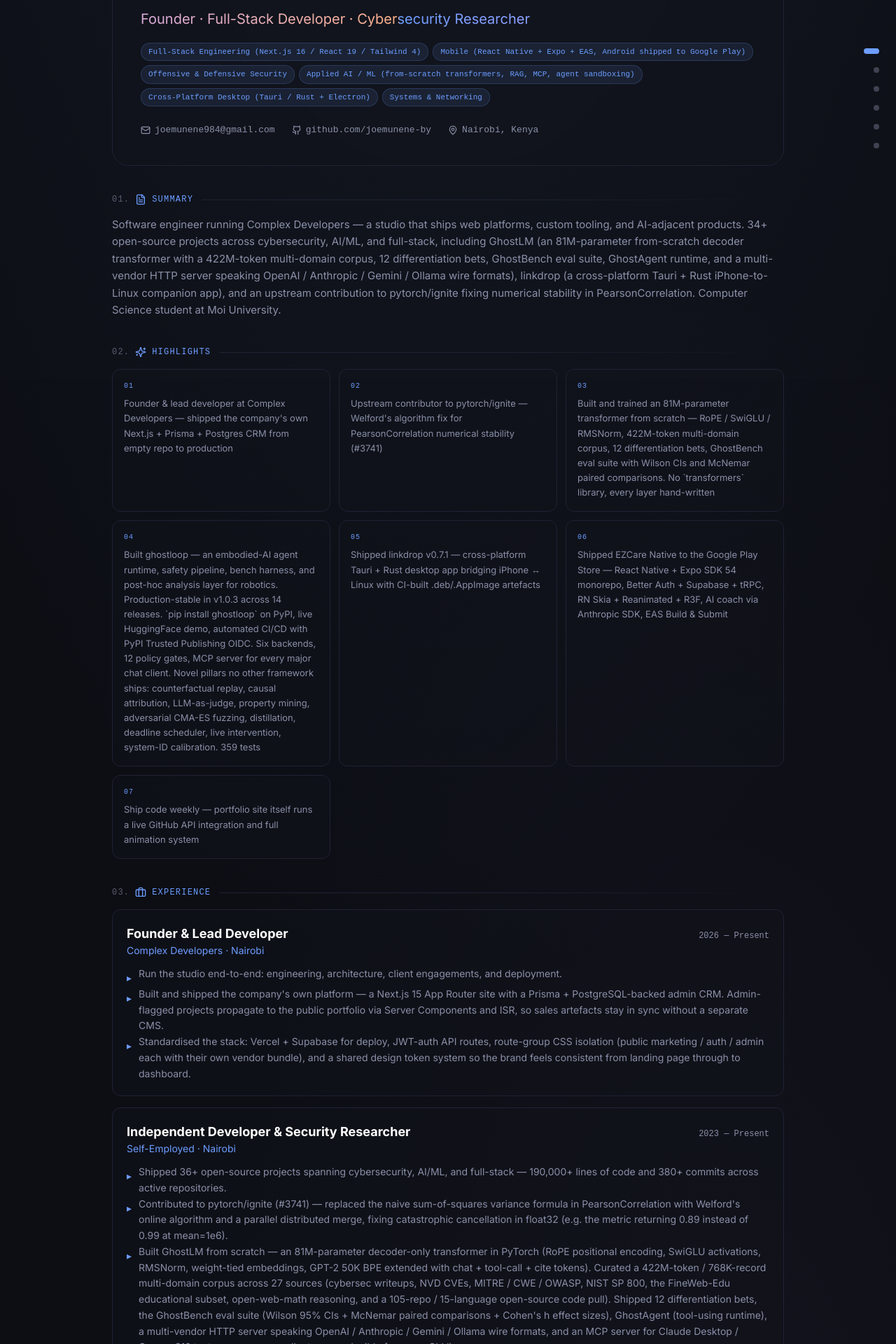
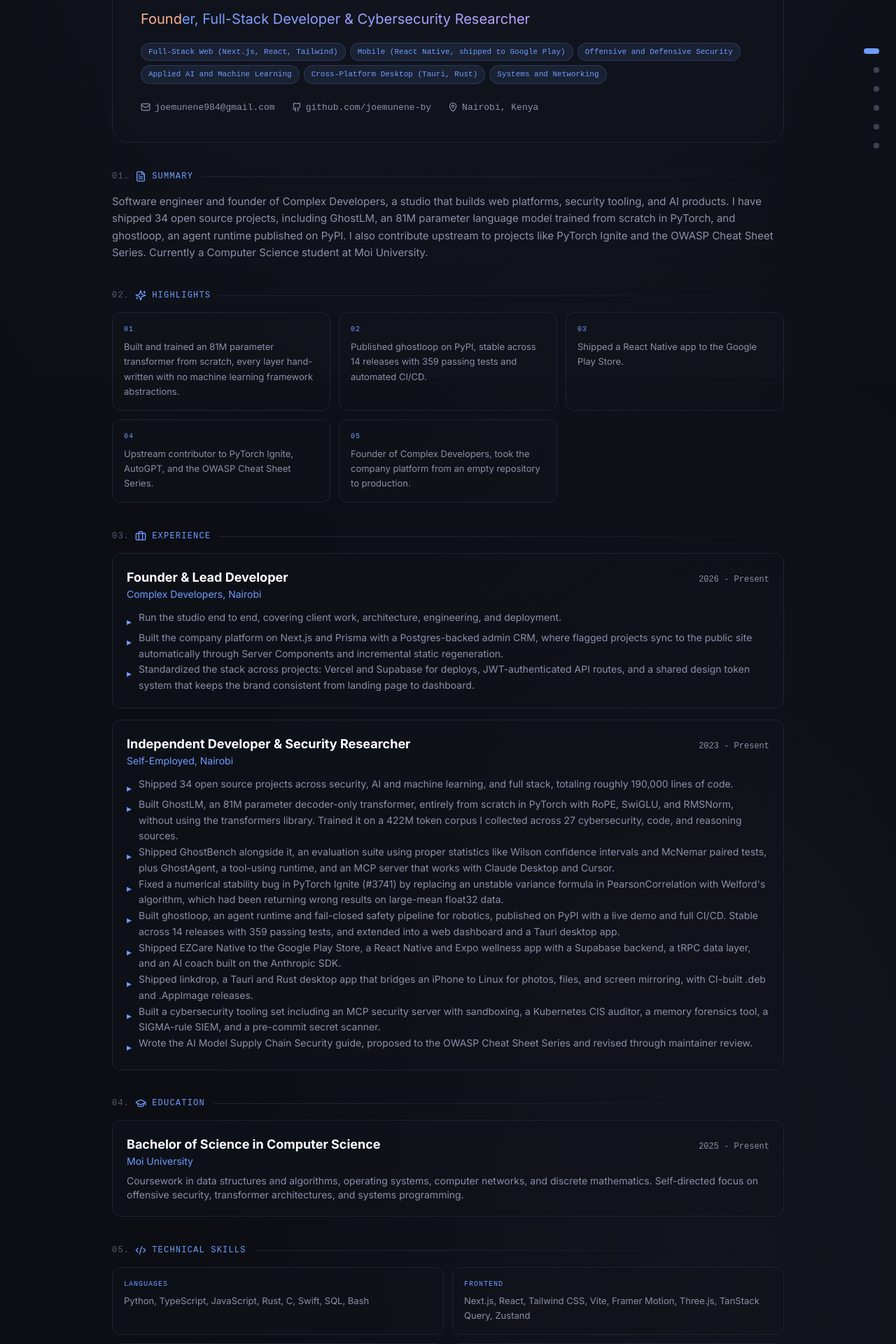
Before and after one commit to joemunene-by/My-Portfolio, a Next.js app: page /resume in a window 1280 px wide. Shown: the part 260-2180 px from the top of the page at 70% size. Built offline with nearby package versions, Linux system fonts and the light colour scheme; no server answers.

Commit message:
Rewrite resume: tight scannable bullets, human voice, no em-dashes; add Google verification file + sameAs identity links

```diff
--- /dev/null
+++ b/public/googlec7ae9e544dfd929e.html
@@ -0,0 +1 @@
+google-site-verification: googlec7ae9e544dfd929e.html
--- a/src/app/layout.tsx
+++ b/src/app/layout.tsx
@@ -127,10 +127,11 @@
   },
   sameAs: [
     "https://github.com/joemunene-by",
-    // Add LinkedIn, X / Twitter, Hugging Face, dev.to as you publish them.
-    // "https://www.linkedin.com/in/joe-munene/",
-    // "https://x.com/joemunene",
-    // "https://huggingface.co/Ghostgim",
+    "https://huggingface.co/Ghostgim",
+    "https://dev.to/ghost_gi_m",
+    // Add your LinkedIn URL here once it's public to strengthen the
+    // knowledge-graph link for "Joe Munene" name searches.
+    // "https://www.linkedin.com/in/<your-handle>/",
   ],
 }
 
--- a/src/data/index.ts
+++ b/src/data/index.ts
@@ -565,89 +565,83 @@
 
 export const resumeData = {
   name: "Joe Munene",
-  title: "Founder · Full-Stack Developer · Cybersecurity Researcher",
+  title: "Founder, Full-Stack Developer & Cybersecurity Researcher",
   email: "joemunene984@gmail.com",
   github: "github.com/joemunene-by",
   location: "Nairobi, Kenya",
   summary:
-    "Software engineer running Complex Developers — a studio that ships web platforms, custom tooling, and AI-adjacent products. 34+ open-source projects across cybersecurity, AI/ML, and full-stack, including GhostLM (an 81M-parameter from-scratch decoder transformer with a 422M-token multi-domain corpus, 12 differentiation bets, GhostBench eval suite, GhostAgent runtime, and a multi-vendor HTTP server speaking OpenAI / Anthropic / Gemini / Ollama wire formats), linkdrop (a cross-platform Tauri + Rust iPhone-to-Linux companion app), and an upstream contribution to pytorch/ignite fixing numerical stability in PearsonCorrelation. Computer Science student at Moi University.",
+    "Software engineer and founder of Complex Developers, a studio that builds web platforms, security tooling, and AI products. I have shipped 34 open source projects, including GhostLM, an 81M parameter language model trained from scratch in PyTorch, and ghostloop, an agent runtime published on PyPI. I also contribute upstream to projects like PyTorch Ignite and the OWASP Cheat Sheet Series. Currently a Computer Science student at Moi University.",
   focusAreas: [
-    "Full-Stack Engineering (Next.js 16 / React 19 / Tailwind 4)",
-    "Mobile (React Native + Expo + EAS, Android shipped to Google Play)",
-    "Offensive & Defensive Security",
-    "Applied AI / ML (from-scratch transformers, RAG, MCP, agent sandboxing)",
-    "Cross-Platform Desktop (Tauri / Rust + Electron)",
-    "Systems & Networking",
+    "Full-Stack Web (Next.js, React, Tailwind)",
+    "Mobile (React Native, shipped to Google Play)",
+    "Offensive and Defensive Security",
+    "Applied AI and Machine Learning",
+    "Cross-Platform Desktop (Tauri, Rust)",
+    "Systems and Networking",
   ],
-  spokenLanguages: ["English — fluent", "Swahili — native"],
+  spokenLanguages: ["English (fluent)", "Swahili (native)"],
   education: [
     {
       institution: "Moi University",
       degree: "Bachelor of Science in Computer Science",
-      period: "2025 — Present",
+      period: "2025 - Present",
       details:
-        "Coursework: data structures & algorithms, operating systems, computer networks, discrete mathematics. Self-directed focus on offensive security, transformer architectures, and systems programming.",
+        "Coursework in data structures and algorithms, operating systems, computer networks, and discrete mathematics. Self-directed focus on offensive security, transformer architectures, and systems programming.",
     },
   ],
   experience: [
     {
       role: "Founder & Lead Developer",
-      company: "Complex Developers · Nairobi",
-      period: "2026 — Present",
+      company: "Complex Developers, Nairobi",
+      period: "2026 - Present",
       points: [
-        "Run the studio end-to-end: engineering, architecture, client engagements, and deployment.",
-        "Built and shipped the company's own platform — a Next.js 15 App Router site with a Prisma + PostgreSQL-backed admin CRM. Admin-flagged projects propagate to the public portfolio via Server Components and ISR, so sales artefacts stay in sync without a separate CMS.",
-        "Standardised the stack: Vercel + Supabase for deploy, JWT-auth API routes, route-group CSS isolation (public marketing / auth / admin each with their own vendor bundle), and a shared design token system so the brand feels consistent from landing page through to dashboard.",
+        "Run the studio end to end, covering client work, architecture, engineering, and deployment.",
+        "Built the company platform on Next.js and Prisma with a Postgres-backed admin CRM, where flagged projects sync to the public site automatically through Server Components and incremental static regeneration.",
+        "Standardized the stack across projects: Vercel and Supabase for deploys, JWT-authenticated API routes, and a shared design token system that keeps the brand consistent from landing page to dashboard.",
       ],
     },
     {
       role: "Independent Developer & Security Researcher",
-      company: "Self-Employed · Nairobi",
-      period: "2023 — Present",
+      company: "Self-Employed, Nairobi",
+      period: "2023 - Present",
       points: [
-        "Shipped 36+ open-source projects spanning cybersecurity, AI/ML, and full-stack — 190,000+ lines of code and 380+ commits across active repositories.",
-        "Contributed to pytorch/ignite (#3741) — replaced the naive sum-of-squares variance formula in PearsonCorrelation with Welford's online algorithm and a parallel distributed merge, fixing catastrophic cancellation in float32 (e.g. the metric returning 0.89 instead of 0.99 at mean=1e6).",
-        "Built GhostLM from scratch — an 81M-parameter decoder-only transformer in PyTorch (RoPE positional encoding, SwiGLU activations, RMSNorm, weight-tied embeddings, GPT-2 50K BPE extended with chat + tool-call + cite tokens). Curated a 422M-token / 768K-record multi-domain corpus across 27 sources (cybersec writeups, NVD CVEs, MITRE / CWE / OWASP, NIST SP 800, the FineWeb-Edu educational subset, open-web-math reasoning, and a 105-repo / 15-language open-source code pull). Shipped 12 differentiation bets, the GhostBench eval suite (Wilson 95% CIs + McNemar paired comparisons + Cohen's h effect sizes), GhostAgent (tool-using runtime), a multi-vendor HTTP server speaking OpenAI / Anthropic / Gemini / Ollama wire formats, and an MCP server for Claude Desktop / Cursor. 312 tests green, every collector reproducible from one CLI line.",
-        "Built ghostloop from scratch: the embodied-AI sister project that takes the GhostAgent shape (tool registry, policy gates, structured trace, paired-comparison eval) and binds it to robot motion primitives. Production-stable in v1.0.3 across 14 releases (`pip install ghostloop` on PyPI with a live HuggingFace demo and full GitHub Actions CI/CD: PyPI Trusted Publishing OIDC + auto-create release pages + auto-redeploy Space). Six backends (Mock / MuJoCo / PyBullet / Gymnasium / ROS 2 / RandomizedBackend) with a MuJoCo Menagerie loader (Franka / UR5e / Stretch / Allegro / Spot / Aloha), 12 policy gates, LLMPolicy + VLAPolicy adapters, MCP server for Claude Desktop / Cursor / Continue / Cline / Zed / Gemini CLI. The novel surface no other robotics framework ships: counterfactual trace replay, causal failure attribution, LLM-as-judge, STL temporal property mining, adversarial Episode search via CMA-ES, skill graph DAG, hindsight relabeling, energy ledger, cross-embodiment morphology registry, RGB-D fusion + lightweight object detection, VLA-on-MuJoCo benchmark vs OpenVLA / π0 / RT-2 / Octo / Diffusion Policy / ACT, production fleet dashboard (auth + rate limit + alarms + Prometheus), distillation pipeline, real-time deadline scheduler, live policy intervention (pause / resume / hot-swap / e-stop), system-identification calibration. 359 tests green.",
-        "Extended ghostloop into a three-repo family for non-coders. Shipped ghostloop-ui (Next.js 15 + React 19 + Tailwind 4 control plane live at ghostloop-ui.vercel.app, FastAPI backend hosted free on Render, three-path `/connect` onboarding designed for visitors who don't code, profile-aware gamepad mapper for drone / mobile base / quadruped / arm / humanoid, demo-mode fallback so the Vercel deploy stays interactive without a backend). Shipped ghostloop-desktop v0.2 (Tauri 2 + Rust shell wrapping the same UI as a single-file desktop app for macOS / Windows / Linux: voice control via Web Speech API, gamepad rumble triggered on safety events, native OS notifications for alarms, gilrs gamepad input that handles wired and Bluetooth controllers identically, Mode-2 flight-stick mapping for drones, sidecar Python runtime via PyInstaller, system-tray integration, global e-stop hotkey). Per-PR CI matrix on macOS / Linux / Windows is green; the cross-platform release-bundle pipeline is wired but parked behind workflow_dispatch pending a v0.2.1 architectural fix that switches the embedded UI to Next.js static export.",
-        "Shipped linkdrop v0.7.1 — a cross-platform Tauri + Rust + React desktop app that connects an iPhone to Linux / macOS / Windows for photos, files, notifications, and screen mirror. Daemon-backed pymobiledevice3 bridge, CI-built .deb and .AppImage artifacts, published as a GitHub Release.",
-        "Shipped EZCare Native to the Google Play Store — a React Native + Expo SDK 54 wellness companion app with Better Auth, Supabase backend, tRPC + TanStack Query data layer, RN Skia + Reanimated animations, React Three Fiber 3D scenes, voice / camera / haptics integrations, and Anthropic SDK for the AI wellness coach. Built and submitted via EAS Build & Submit; Bun + Turborepo monorepo with shared API / config / auth / db / env packages across native + web + server apps.",
-        "Built an AI-agent security stack: secure-mcp (MCP server with fail-closed policy gates and subprocess sandboxing), ghostguard (4-tier policy pipeline proxy with real-time dashboard and audit trail), and CyberBench (reproducible benchmark for LLMs on cybersecurity reasoning).",
-        "Shipped a defence toolkit: ghostaudit (23 CIS-based Kubernetes security checks with HTML/JSON reports), ghostforensics (memory-forensics automation with YARA scanning and STIX 2.1 IOC export), ghostsiem (SIGMA-rule-driven lightweight SIEM), securecommit (pre-commit secret-and-anti-pattern detector as hook / GitHub Action / CLI).",
-        "Developed an offensive toolkit: concurrent TCP port scanner with banner-grab, packet-level network traffic analyzer for SOC workflows, static vulnerability scanner, hash-cracking framework, MAC-address rotator, and a metadata scrubber — all Python, all production-ready CLIs.",
-        "Deployed SentinelPulse — a real-time threat intelligence dashboard with live feed ingestion and a reactive Next.js frontend on Vercel.",
-        "Built an AI coding assistant that scaffolds full-stack React / Next.js applications end-to-end from a single prompt — deployed live at ai-coding-assistant-9ufv.vercel.app.",
+        "Shipped 34 open source projects across security, AI and machine learning, and full stack, totaling roughly 190,000 lines of code.",
+        "Built GhostLM, an 81M parameter decoder-only transformer, entirely from scratch in PyTorch with RoPE, SwiGLU, and RMSNorm, without using the transformers library. Trained it on a 422M token corpus I collected across 27 cybersecurity, code, and reasoning sources.",
+        "Shipped GhostBench alongside it, an evaluation suite using proper statistics like Wilson confidence intervals and McNemar paired tests, plus GhostAgent, a tool-using runtime, and an MCP server that works with Claude Desktop and Cursor.",
+        "Fixed a numerical stability bug in PyTorch Ignite (#3741) by replacing an unstable variance formula in PearsonCorrelation with Welford's algorithm, which had been returning wrong results on large-mean float32 data.",
+        "Built ghostloop, an agent runtime and fail-closed safety pipeline for robotics, published on PyPI with a live demo and full CI/CD. Stable across 14 releases with 359 passing tests, and extended into a web dashboard and a Tauri desktop app.",
+        "Shipped EZCare Native to the Google Play Store, a React Native and Expo wellness app with a Supabase backend, a tRPC data layer, and an AI coach built on the Anthropic SDK.",
+        "Shipped linkdrop, a Tauri and Rust desktop app that bridges an iPhone to Linux for photos, files, and screen mirroring, with CI-built .deb and .AppImage releases.",
+        "Built a cybersecurity tooling set including an MCP security server with sandboxing, a Kubernetes CIS auditor, a memory forensics tool, a SIGMA-rule SIEM, and a pre-commit secret scanner.",
+        "Wrote the AI Model Supply Chain Security guide, proposed to the OWASP Cheat Sheet Series and revised through maintainer review.",
       ],
     },
   ],
   technicalSkills: {
-    Languages: "TypeScript 5, JavaScript, Python, Rust, C, Swift, SQL, Shell/Bash, HCL, HTML/CSS",
-    Frontend: "Next.js 16 (App Router + Turbopack + Server Components), React 19, Tailwind CSS 4, Vite, React Router, Framer Motion, GSAP, Three.js + React Three Fiber + Drei, Zustand, TanStack Query, TipTap, Recharts / lightweight-charts, Monaco Editor",
-    "Mobile (React Native)": "React Native, Expo SDK 54, EAS Build & Submit, Android (Google Play shipped), iOS (Apple Sign-In), Reanimated, RN Skia, React Navigation, Better Auth (Expo)",
-    Backend: "Node.js, Bun, FastAPI, Express, Flask, tRPC, Prisma, PostgreSQL, Supabase (Auth + Storage + DB), NextAuth, Better Auth, JWT, bcrypt, Zod, Stripe, Resend",
-    "AI / ML": "From-scratch transformer architectures (RoPE + SwiGLU + RMSNorm), attention mechanics, BPE tokenization with tiktoken, MLX (Apple Silicon ML), HuggingFace Hub + Spaces (gradio app live), LanceDB (vector RAG), BGE embeddings, MCP servers (Claude Desktop / Cursor / Continue / Cline / Zed / Gemini CLI), Anthropic SDK + Claude API, Groq, AI-agent policy / sandboxing, GhostBench eval suite (Wilson CIs + McNemar + Cohen's h), counterfactual replay + causal attribution + LLM-as-judge + property mining + adversarial CMA-ES — all shipped in ghostloop",
-    "RL / Robotics": "Constrained MDP + Lagrangian, Safe RL with policy gates, HER (hindsight relabeling), distillation (teacher-student for embodied policies), Gymnasium (Farama), MuJoCo, PyBullet, ROS 2 (rclpy), URDF parsing, MuJoCo Menagerie, VLA models (OpenVLA / π0 / RT-2 / Octo), Sim-to-Real via domain randomization, RGB-D fusion + lightweight object detection",
-    "Real-time + Production Robotics": "Real-time deadline scheduling with rolling jitter monitoring, live policy intervention (pause / resume / hot-swap / emergency-stop without process restart), system-identification calibration, fail-closed safety pipeline (Geofence + ForceCap + ActionSmoothing + RateLimit + Cooldown + TimeWindow + HITL), STL temporal logic, signed-distance-field workspaces, mission DAG with prerequisite topology",
-    "Cross-Platform Desktop": "Tauri (Rust + WebView), Electron, pymobiledevice3 (iOS bridge for Linux / macOS / Windows)",
-    "Offensive Security": "Penetration testing, vulnerability assessment, CTF competitor, network analysis, packet crafting (Scapy), DNS / OSINT (dnspython, python-whois), steganography, hash cracking (Hashcat), Nmap / Wireshark / Burp Suite / Metasploit",
-    "Defensive Security & Forensics": "Memory forensics (YARA + Volatility), Sigma rules, STIX 2.1 + MISP IOC export, Kubernetes CIS auditing, AI agent sandboxing, AI model supply chain security (OWASP cheat sheet author), DOMPurify / XSS defence, secret scanning (securecommit)",
-    "DevOps & Infra": "Git, Linux, Docker, Kubernetes, Terraform, GitHub Actions, Turborepo, Vercel, Railway, Cloudflare, Supabase",
-    "Observability & Quality": "Sentry, PostHog, Vitest, pytest, ESLint, Biome, Prettier",
+    Languages: "Python, TypeScript, JavaScript, Rust, C, Swift, SQL, Bash",
+    Frontend: "Next.js, React, Tailwind CSS, Vite, Framer Motion, Three.js, TanStack Query, Zustand",
+    Mobile: "React Native, Expo, EAS Build, Android (shipped to Google Play), iOS",
+    Backend: "Node.js, Bun, FastAPI, Express, tRPC, Prisma, PostgreSQL, Supabase, Stripe, JWT auth",
+    "AI and Machine Learning": "PyTorch, from-scratch transformers, BPE tokenization, HuggingFace, vector search with LanceDB, MCP servers, Anthropic SDK",
+    "Robotics and RL": "MuJoCo, PyBullet, ROS 2, Gymnasium, Safe RL, sim-to-real, VLA models",
+    "Offensive Security": "Penetration testing, CTF, Nmap, Wireshark, Burp Suite, Metasploit, Scapy",
+    "Defensive Security": "YARA, Volatility, Sigma rules, STIX and MISP, Kubernetes CIS auditing, secret scanning",
+    "Cross-Platform Desktop": "Tauri (Rust), Electron",
+    "DevOps and Infra": "Docker, Kubernetes, Terraform, GitHub Actions, Vercel, Cloudflare, Turborepo",
+    "Testing and Quality": "Vitest, pytest, ESLint, Sentry, PostHog",
   },
   highlights: [
-    "Founder & lead developer at Complex Developers — shipped the company's own Next.js + Prisma + Postgres CRM from empty repo to production",
-    "Upstream contributor to pytorch/ignite — Welford's algorithm fix for PearsonCorrelation numerical stability (#3741)",
-    "Built and trained an 81M-parameter transformer from scratch — RoPE / SwiGLU / RMSNorm, 422M-token multi-domain corpus, 12 differentiation bets, GhostBench eval suite with Wilson CIs and McNemar paired comparisons. No `transformers` library, every layer hand-written",
-    "Built ghostloop — an embodied-AI agent runtime, safety pipeline, bench harness, and post-hoc analysis layer for robotics. Production-stable in v1.0.3 across 14 releases. `pip install ghostloop` on PyPI, live HuggingFace demo, automated CI/CD with PyPI Trusted Publishing OIDC. Six backends, 12 policy gates, MCP server for every major chat client. Novel pillars no other framework ships: counterfactual replay, causal attribution, LLM-as-judge, property mining, adversarial CMA-ES fuzzing, distillation, deadline scheduler, live intervention, system-ID calibration. 359 tests",
-    "Shipped linkdrop v0.7.1 — cross-platform Tauri + Rust desktop app bridging iPhone ↔ Linux with CI-built .deb/.AppImage artefacts",
-    "Shipped EZCare Native to the Google Play Store — React Native + Expo SDK 54 monorepo, Better Auth + Supabase + tRPC, RN Skia + Reanimated + R3F, AI coach via Anthropic SDK, EAS Build & Submit",
-    "Ship code weekly — portfolio site itself runs a live GitHub API integration and full animation system",
+    "Built and trained an 81M parameter transformer from scratch, every layer hand-written with no machine learning framework abstractions.",
+    "Published ghostloop on PyPI, stable across 14 releases with 359 passing tests and automated CI/CD.",
+    "Shipped a React Native app to the Google Play Store.",
+    "Upstream contributor to PyTorch Ignite, AutoGPT, and the OWASP Cheat Sheet Series.",
+    "Founder of Complex Developers, took the company platform from an empty repository to production.",
   ],
   certifications: [
-    "Independent cybersecurity research — CVE reasoning, exploit-chain analysis, and vulnerability triage assisted by LLMs",
-    "Active CTF competitor — pen-testing, reverse engineering, and steganography challenges",
-    "From-scratch LLM engineering — transformer internals, attention mechanics, LR scheduling, BPE tokenization",
-    "Open-source contributor — pytorch/ignite, AutoGPT, OWASP CheatSheetSeries",
-    "Self-directed coursework — deep learning foundations, systems programming, network security",
+    "Independent cybersecurity research in CVE reasoning, exploit-chain analysis, and vulnerability triage.",
+    "Active CTF competitor in penetration testing, reverse engineering, and steganography.",
+    "From-scratch language model engineering, covering transformer internals, attention, tokenization, and training.",
+    "Open source contributor to PyTorch Ignite, AutoGPT, and OWASP CheatSheetSeries.",
+    "Self-directed study in deep learning, systems programming, and network security.",
   ],
 }
```
